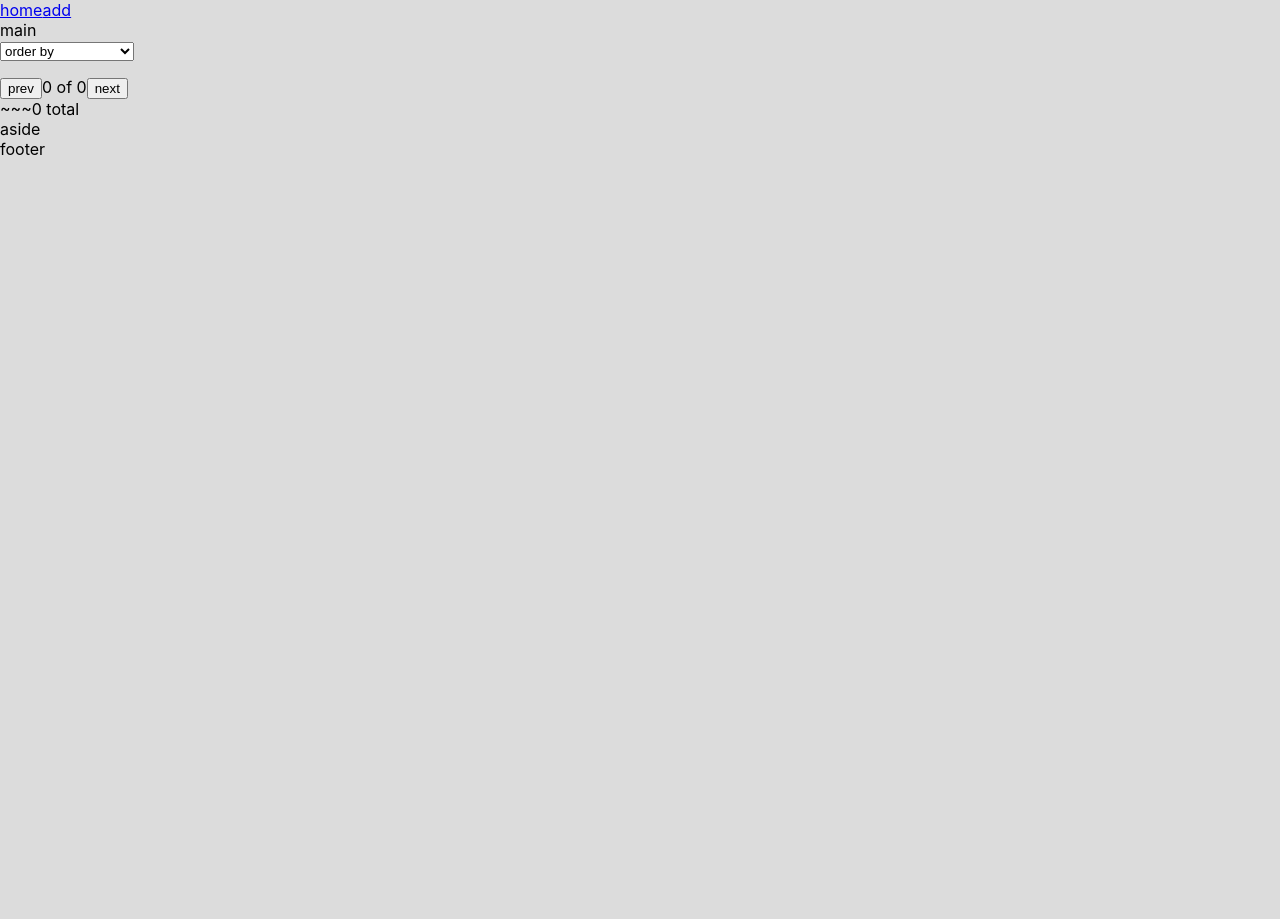
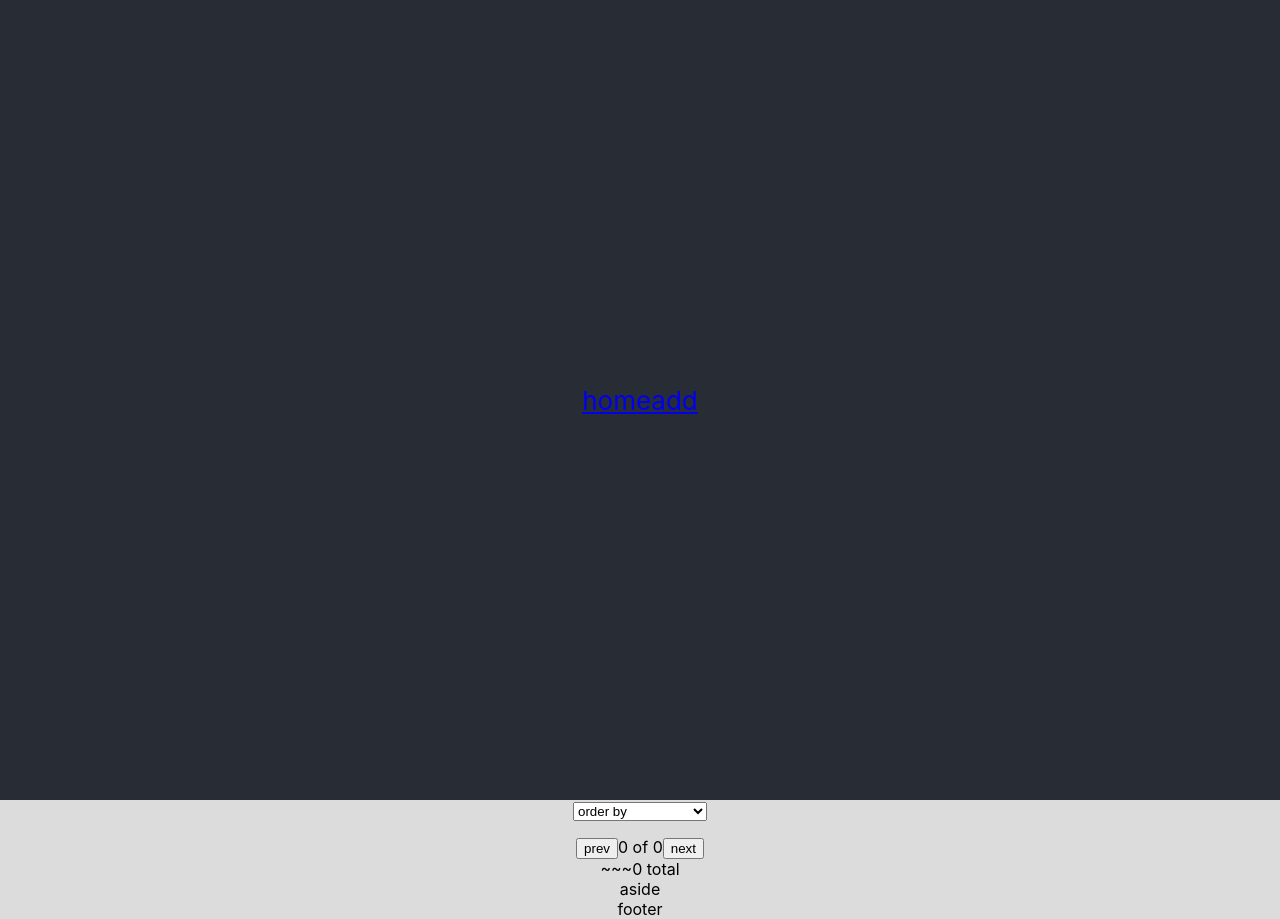
Before and after one commit to xkema/missofis-link-vote-challenge-revisited, a React (Create React App) app: page / in a window 1280 px wide. Before the commit the page ends 800 px from the top, so only its background shows below. Built offline with nearby package versions, Linux system fonts and the light colour scheme.

Commit message:
Added layout class names for styling

```diff
--- a/src/components/App.js
+++ b/src/components/App.js
@@ -16,20 +16,19 @@ function App(props) {
   }, [feedItems]);
 
   return (
-    <div>
-      <header>
+    <div className='App'>
+      <header className='App-header'>
         <nav>
           <NavLink to="/">home</NavLink>
           <NavLink to="add">add</NavLink>
         </nav>
       </header>
-      <main>
-        <span>main</span>
+      <main className='App-content'>
         <Outlet context={[feedItems, setFeedItems]} />
         <span>~~~{feedItems.length} total</span>
       </main>
-      <aside>aside</aside>
-      <footer>footer</footer>
+      <aside className='App-sidebar'>aside</aside>
+      <footer className='App-footer'>footer</footer>
     </div>
   );
 }
```
